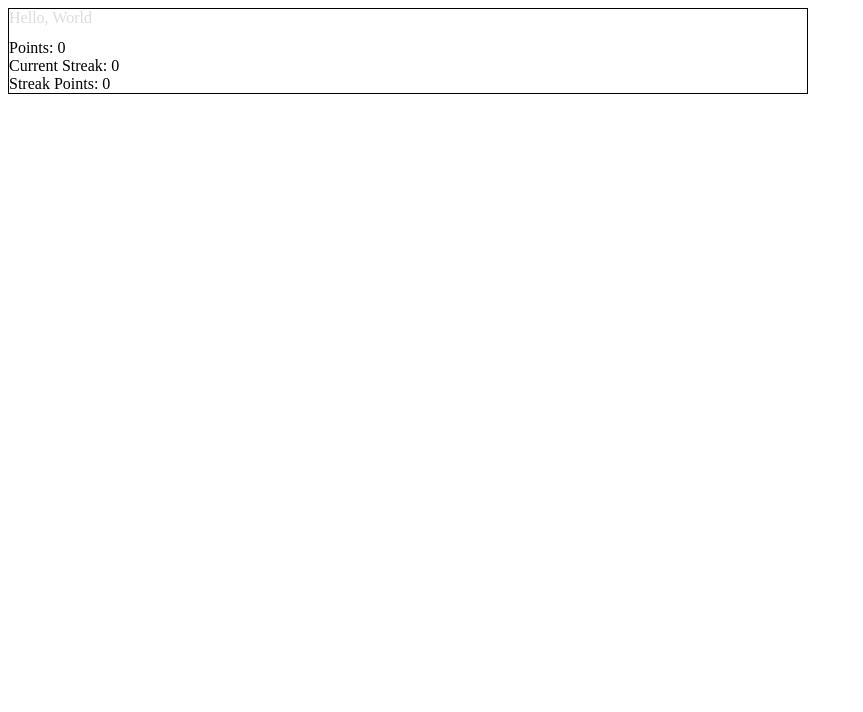
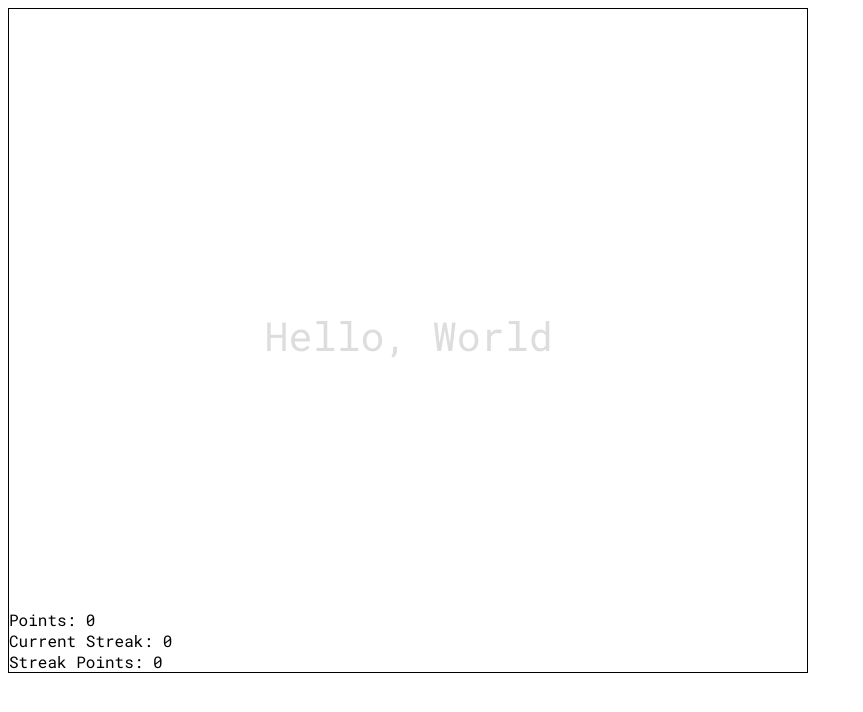
Before and after one commit to trevordilley/typecraft, a React (Create React App) app: page / in a window 1280 px wide. Shown: the top 712 px of the page, without its empty margins (0-863 px from the left). Built offline with nearby package versions, Linux system fonts and the light colour scheme.

Commit message:
Centered main typing text, supplied a nice animation for now

```diff
--- a/public/index.html
+++ b/public/index.html
@@ -1,20 +1,22 @@
 <!DOCTYPE html>
 <html lang="en">
 <head>
-    <meta charset="utf-8" />
-    <link rel="icon" href="%PUBLIC_URL%/favicon.ico" />
-    <meta name="viewport" content="width=device-width, initial-scale=1" />
-    <meta name="theme-color" content="#000000" />
+    <meta charset="utf-8"/>
+    <link rel="stylesheet" href="%PUBLIC_URL%/typing-animation-styles.css"/>
+    <link href="https://fonts.googleapis.com/css?family=Roboto+Mono&display=swap" rel="stylesheet">
+    <link rel="icon" href="%PUBLIC_URL%/favicon.ico"/>
+    <meta name="viewport" content="width=device-width, initial-scale=1"/>
+    <meta name="theme-color" content="#000000"/>
     <meta
         name="description"
         content="TypeCraft"
     />
-    <link rel="apple-touch-icon" href="%PUBLIC_URL%/logo192.png" />
+    <link rel="apple-touch-icon" href="%PUBLIC_URL%/logo192.png"/>
     <!--
       manifest.json provides metadata used when your web app is installed on a
       user's mobile device or desktop. See https://developers.google.com/web/fundamentals/web-app-manifest/
     -->
-    <link rel="manifest" href="%PUBLIC_URL%/manifest.json" />
+    <link rel="manifest" href="%PUBLIC_URL%/manifest.json"/>
     <!--
       Notice the use of %PUBLIC_URL% in the tags above.
       It will be replaced with the URL of the `public` folder during the build.
--- /dev/null
+++ b/public/typing-animation-styles.css
@@ -0,0 +1,57 @@
+.puff-in-bl {
+    -webkit-animation: puff-in-bl 0.2s cubic-bezier(0.470, 0.000, 0.745, 0.715) both;
+    animation: puff-in-bl 0.2s cubic-bezier(0.470, 0.000, 0.745, 0.715) both;
+}
+
+/* ----------------------------------------------
+ * Generated by Animista on 2020-1-20 22:18:35
+ * Licensed under FreeBSD License.
+ * See http://animista.net/license for more info.
+ * w: http://animista.net, t: @cssanimista
+ * ---------------------------------------------- */
+
+/**
+ * ----------------------------------------
+ * animation puff-in-bl
+ * ----------------------------------------
+ */
+@-webkit-keyframes puff-in-bl {
+    0% {
+        -webkit-transform: scale(2);
+        transform: scale(2);
+        -webkit-transform-origin: 0% 100%;
+        transform-origin: 0% 100%;
+        -webkit-filter: blur(4px);
+        filter: blur(4px);
+        opacity: 0;
+    }
+    100% {
+        -webkit-transform: scale(1);
+        transform: scale(1);
+        -webkit-transform-origin: 0% 100%;
+        transform-origin: 0% 100%;
+        -webkit-filter: blur(0px);
+        filter: blur(0px);
+        opacity: 1;
+    }
+}
+@keyframes puff-in-bl {
+    0% {
+        -webkit-transform: scale(2);
+        transform: scale(2);
+        -webkit-transform-origin: 0% 100%;
+        transform-origin: 0% 100%;
+        -webkit-filter: blur(4px);
+        filter: blur(4px);
+        opacity: 0;
+    }
+    100% {
+        -webkit-transform: scale(1);
+        transform: scale(1);
+        -webkit-transform-origin: 0% 100%;
+        transform-origin: 0% 100%;
+        -webkit-filter: blur(0px);
+        filter: blur(0px);
+        opacity: 1;
+    }
+}
--- a/src/App.tsx
+++ b/src/App.tsx
@@ -2,17 +2,35 @@ import React from "react"
 import * as Phaser from "phaser"
 import {TypingScene} from "./typingScene/TypingScene"
 
+export const THEME = {
+    stageWidth: 800,
+    stageHeight: 600,
+    // Really important we use a Mono space font so I can calculate the widths
+    // based on the characters of the text.
+    typingFont: 'Roboto Mono',
+    typingFontSize: 40,
+    // PIXEL WIDTH IS DIRECTLY TIED TO
+    // THE typingFontSize AND NEEDS TO BE RECALIBRATED
+    // IF WE CHANGE IT
+    typingPixelWidth: 24
+}
+
 export const BASE_CONFIG: Phaser.Types.Core.GameConfig = {
     title: "TypeCraft",
-    width: 800,
-    height: 600,
+    width: THEME.stageWidth,
+    height: THEME.stageHeight,
     type: Phaser.AUTO,
     backgroundColor: '#ffffff'
 }
 
 const App = () => {
+
     return (
-        <TypingScene/>
+        <span
+            id={"container"}
+            style={{fontFamily: THEME.typingFont}}>
+            <TypingScene/>
+        </span>
     )
 }
 
--- a/src/typingScene/activeWord/ActiveWord.tsx
+++ b/src/typingScene/activeWord/ActiveWord.tsx
@@ -1,25 +1,54 @@
-import React from 'react'
+import React from "react"
+import {THEME} from "../../App"
 
-const chars = (word: string) => word.split('').map(c => <span>{c}</span>)
-
-const Word: React.FC<{word: string}> = ({word}) => {
-    return (<>{chars(word)}</>)
+const chars = (id: string, word: string, isCurrent?: boolean) => {
+    const lastChar = word.length - 1
+    const lastCharClass = `puff-in-bl`
+    return word
+        .split("")
+        .map((c, idx) =>
+            <span
+                className={(idx === lastChar && isCurrent) ? lastCharClass : ""}
+                key={`${idx}-${id}-${c}`}
+            >
+                {c}
+            </span>
+        )
 }
+const Word: React.FC<{ id: string, word: string, isCurrent?: boolean }> =
+    ({id, word, isCurrent}) => {
+        return (<>{chars(id, word, isCurrent)}</>)
+    }
 
 
-export const ActiveWord: React.FC <{targetWord: string, currentWord: string}> =
+export const ActiveWord: React.FC<{ targetWord: string, currentWord: string }> =
     ({targetWord, currentWord}) => {
+        // Needs to be one more pixel than the width of the characters to fit
+        // on one line
+        const wordPixelWidth = targetWord.length * THEME.typingPixelWidth + 1
 
-    // TODO: Don't use fixed height
-    return (
-        <div style={{height: 30}}>
-            <div style={{position: 'absolute',  color: '#ddd'}}>
-                <Word word={targetWord}/>
+        // If we want to move the typing text elsewhere we're going to have to use
+        // the grid CSS rule instead of flex
+        return (
+            <div style={{
+                height: THEME.stageHeight,
+                width: THEME.stageWidth,
+                pointerEvents: "none",
+                display: "flex",
+                flexDirection: "column",
+                justifyContent: "center",
+                fontSize: THEME.typingFontSize
+            }}
+            >
+                <div style={{display: "flex", justifyContent: "center"}}>
+                    <div style={{position: "absolute", color: "#ddd", width: wordPixelWidth}}>
+                        <Word id={"target"} word={targetWord}/>
+                    </div>
+                    <div style={{position: "absolute", width: wordPixelWidth}}>
+                        <Word id={"current"} word={currentWord} isCurrent={true}/>
+                    </div>
+                </div>
             </div>
-            <div style={{position: 'absolute'}}>
-                <Word word={currentWord}/>
-            </div>
-        </div>
-    )
+        )
 
-}
+    }
```
Also changed, not shown: 1 other file (tests, documents, lock files or other folders). Lines whose indentation alone changed are shown as unchanged.
